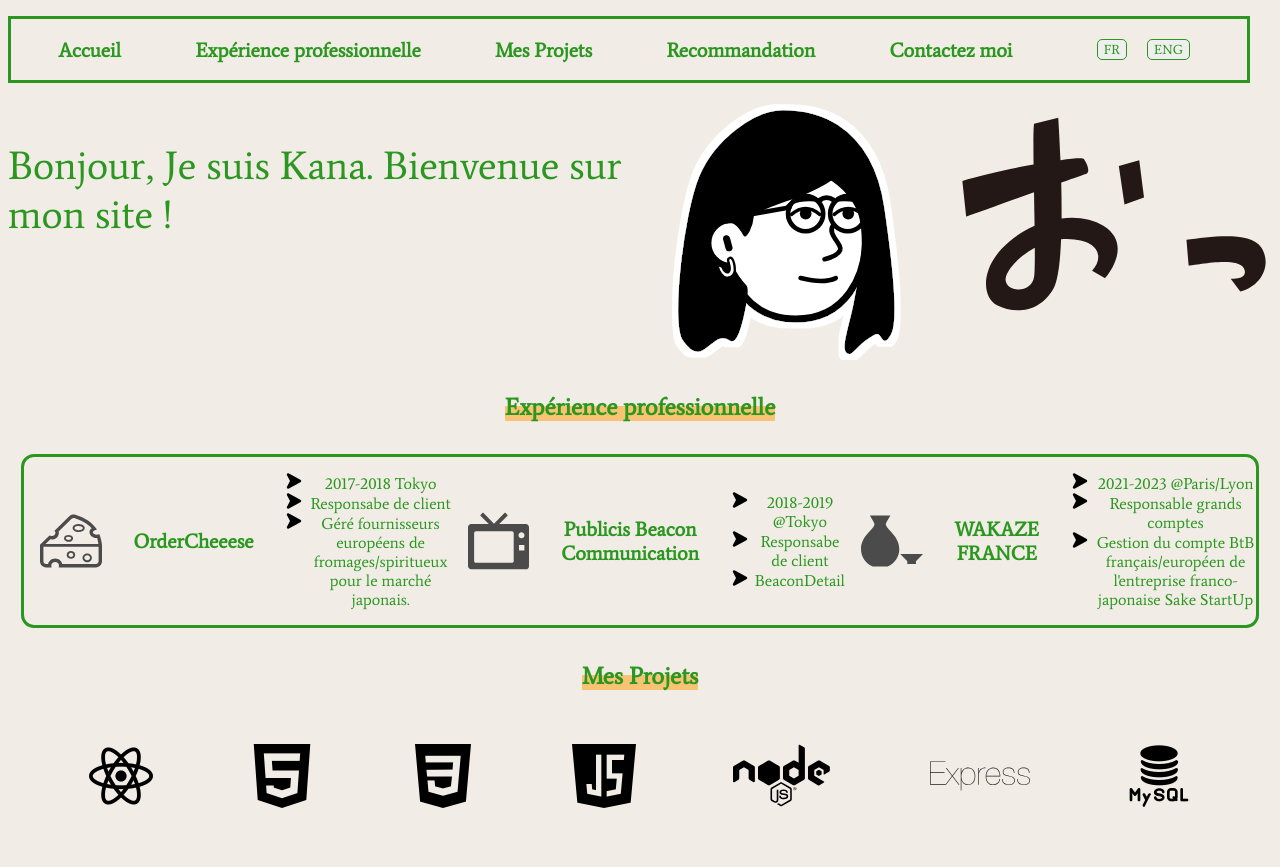
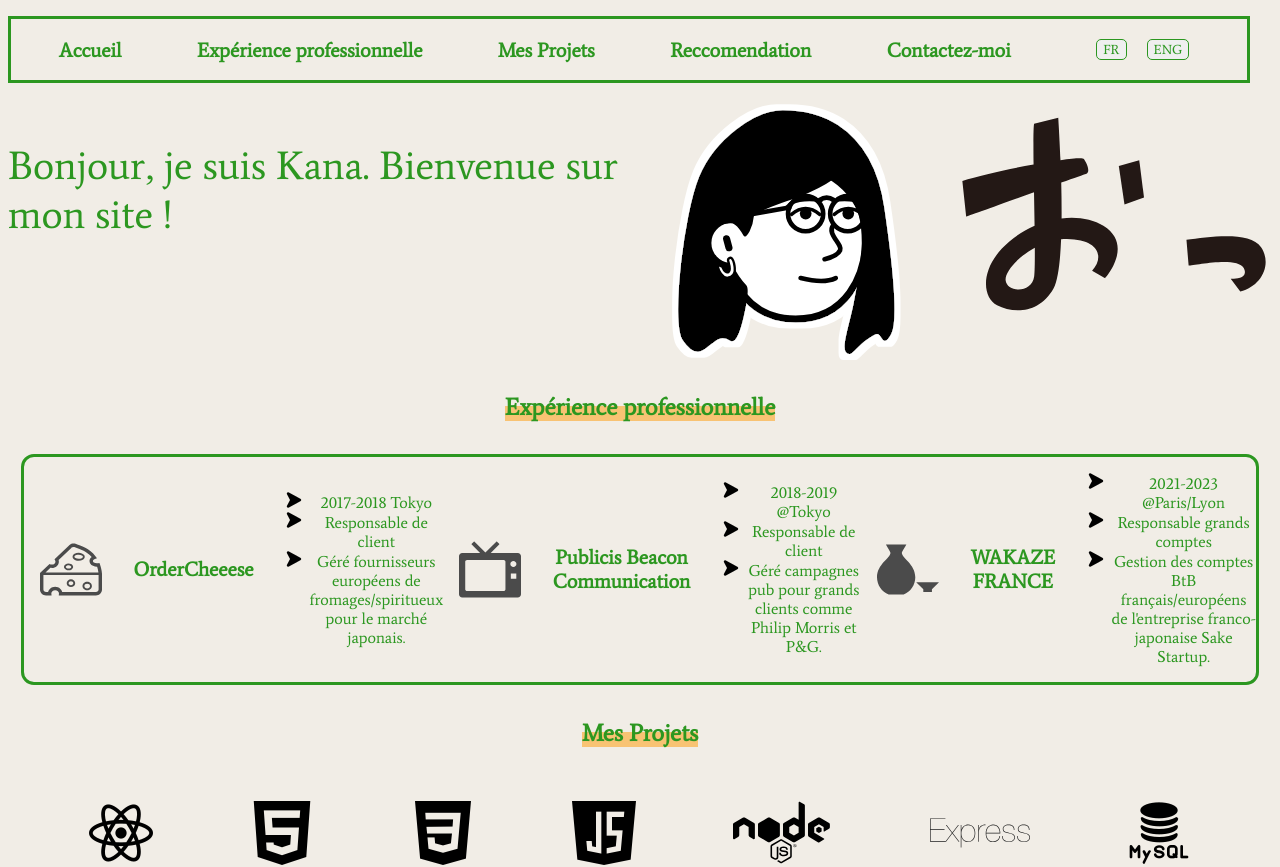
Before and after one commit to Kana-Fujihira/Checkpoint4_WCS_Portfoliio, a React (Vite) app in the folder client/: page / in a window 1280 px wide. Shown: the top 867 px of the page. Built offline with nearby package versions, Linux system fonts and the light colour scheme.

Commit message:
revise typo

```diff
--- a/client/src/i18n.js
+++ b/client/src/i18n.js
@@ -14,41 +14,41 @@
           home: "Home",
           WorkExperience: "Work Experience",
           Project: "My Projects",
-          Reccomendation: "Reccomendation",
+          Recommendation: "Recommendation",
           Contact: "Contact",
-          greeting: "Hello, I am Kana. Welcome to my portfolio !",
-          OrderCheese: " 2017-2018 Tokyo",
-          OrderCheeseHJob: "Account Executive",
+          greeting: "Hello, I am Kana. Welcome to my portfolio!",
+          OrderCheese: "2017-2018 Tokyo",
+          OrderCheeseJob: "Account Executive",
           OrderCheeseDetail:
-            "Selling european products for Japanese BtoB restauurant market.",
-          Beacon: " 2018-2019 @Tokyo",
+            "Selling European products for Japanese BtoB restaurant market.",
+          Beacon: "2018-2019 @Tokyo",
           BeaconJob: "Account Executive",
           BeaconDetail:
-            "Assisted Philip Morris and P&G with ad and communication campaigns",
-          WAKAZE: " 2021-2023 @Paris/Lyon",
+            "Assisted Philip Morris and P&G with ad and communication campaigns.",
+          WAKAZE: "2021-2023 @Paris/Lyon",
           WAKAZEJob: "Account Manager",
           WAKAZEDetail:
-            "Managing BtB French/European account at French-Japanese Sake StartUp",
+            "Managing BtB French/European accounts at a French-Japanese Sake Startup.",
           ProjectName: "Project Name",
           ProjectDescription: "Project Description",
-          Skill: "Technologies used ",
-          titleReview: "Reviews from previous colleagues ",
-          title1stReview: "《　Organised and creativity　》",
+          Skill: "Technologies used",
+          titleReview: "Reviews from previous colleagues",
+          title1stReview: "《 Organised and creativity 》",
           name1stReview: "Shino Account Manager from Beacon Communication",
           message1stReview:
             "Kana's organizational skills and creativity are outstanding. She consistently delivers innovative solutions while keeping projects well-structured and on track.",
-          title2ndReview: "《　Communication and team sprit　》",
+          title2ndReview: "《 Communication and team spirit 》",
           name2ndReview: "Takuma CEO from WAKAZE FRANCE",
           message2ndReview:
-            "Kana excels in communication and fosters a strong team spirit. His ability to collaborate effectively and motivate others is truly impressive.",
-          title3rdReview: "《　Organised and creativity　》",
+            "Kana excels in communication and fosters a strong team spirit. Her ability to collaborate effectively and motivate others is truly impressive.",
+          title3rdReview: "《 Organised and creativity 》",
           name3rdReview: "Alexandre IT Consultant from Exalt",
           message3rdReview:
             "Kana's patience and attention to detail are remarkable. She meticulously reviews every aspect of her work, ensuring the highest quality output.",
           Name: "Name",
           Email: "Email",
-          PhoneNumber: "PhoneNumber",
-          CompanyName: "Companyname",
+          PhoneNumber: "Phone Number",
+          CompanyName: "Company Name",
           YourMessage: "Your Message",
           Send: "Send",
         },
@@ -58,35 +58,35 @@
           home: "Accueil",
           WorkExperience: "Expérience professionnelle",
           Project: "Mes Projets",
-          Reccomendation: "Recommandation",
-          Contact: "Contactez moi",
-          greeting: "Bonjour, Je suis Kana. Bienvenue sur mon site !",
-          OrderCheese: " 2017-2018 Tokyo",
-          OrderCheeseJob: "Responsabe de client",
+          Recommendation: "Recommandation",
+          Contact: "Contactez-moi",
+          greeting: "Bonjour, je suis Kana. Bienvenue sur mon site !",
+          OrderCheese: "2017-2018 Tokyo",
+          OrderCheeseJob: "Responsable de client",
           OrderCheeseDetail:
             "Géré fournisseurs européens de fromages/spiritueux pour le marché japonais.",
-          Beacon: " 2018-2019 @Tokyo",
-          BeaconJob: "Responsabe de client",
-          BeaconDetal:
-            "Géré campagnes pub pour grands clients comme Philip Morris et P&G. ",
-          WAKAZE: " 2021-2023 @Paris/Lyon",
+          Beacon: "2018-2019 @Tokyo",
+          BeaconJob: "Responsable de client",
+          BeaconDetail:
+            "Géré campagnes pub pour grands clients comme Philip Morris et P&G.",
+          WAKAZE: "2021-2023 @Paris/Lyon",
           WAKAZEJob: "Responsable grands comptes",
           WAKAZEDetail:
-            "Gestion du compte BtB français/européen de l'entreprise franco-japonaise Sake StartUp",
+            "Gestion des comptes BtB français/européens de l'entreprise franco-japonaise Sake Startup.",
           ProjectName: "Nom de projet",
           ProjectDescription: "Description de projet",
-          Skill: "Technologies utilisées ",
+          Skill: "Technologies utilisées",
           titleReview: "Témoignages de collègues précédents",
-          title1stReview: "《　Organisation et créativité　》",
+          title1stReview: "《 Organisation et créativité 》",
           name1stReview: "Shino de Account Manager de Beacon Communication",
           message1stReview:
             "L'organisation et la créativité de Kana sont exceptionnelles. Elle propose constamment des solutions innovantes tout en maintenant les projets bien structurés et dans les délais.",
-          title2ndReview: "《　Communication et esprit d'équipe　》",
+          title2ndReview: "《 Communication et esprit d'équipe 》",
           name2ndReview: "Takuma CEO de WAKAZE FRANCE",
           message2ndReview:
             "Kana excelle en communication et favorise un fort esprit d'équipe. Sa capacité à collaborer efficacement et à motiver les autres est vraiment impressionnante.",
-          title3rdReview: "《　Patience et attention aux détails　》",
-          name3rdReview: "Alexandre Consultante de Exalt",
+          title3rdReview: "《 Patience et attention aux détails 》",
+          name3rdReview: "Alexandre Consultant de Exalt",
           message3rdReview:
             "La patience et l'attention aux détails de Kana sont remarquables. Elle examine méticuleusement chaque aspect de son travail, garantissant des résultats de la plus haute qualité.",
           Email: "Adresse e-mail",
```
